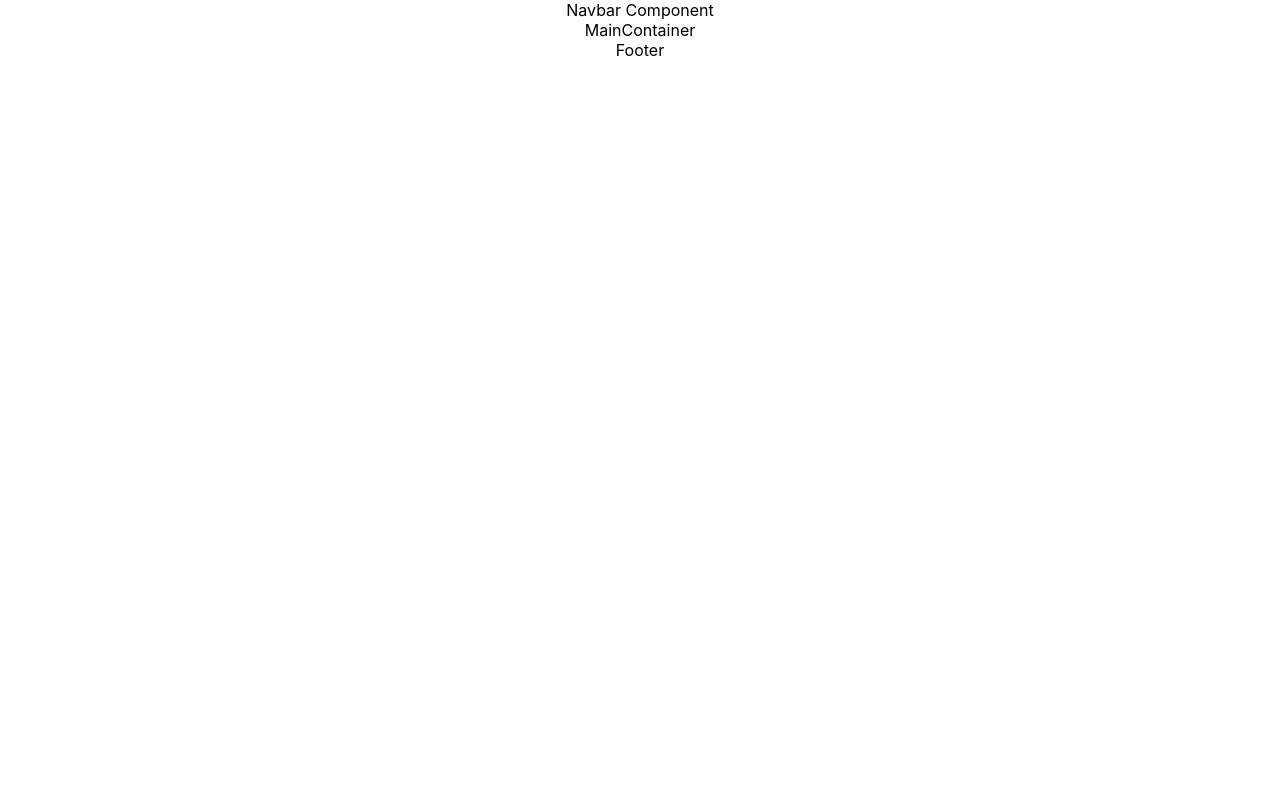
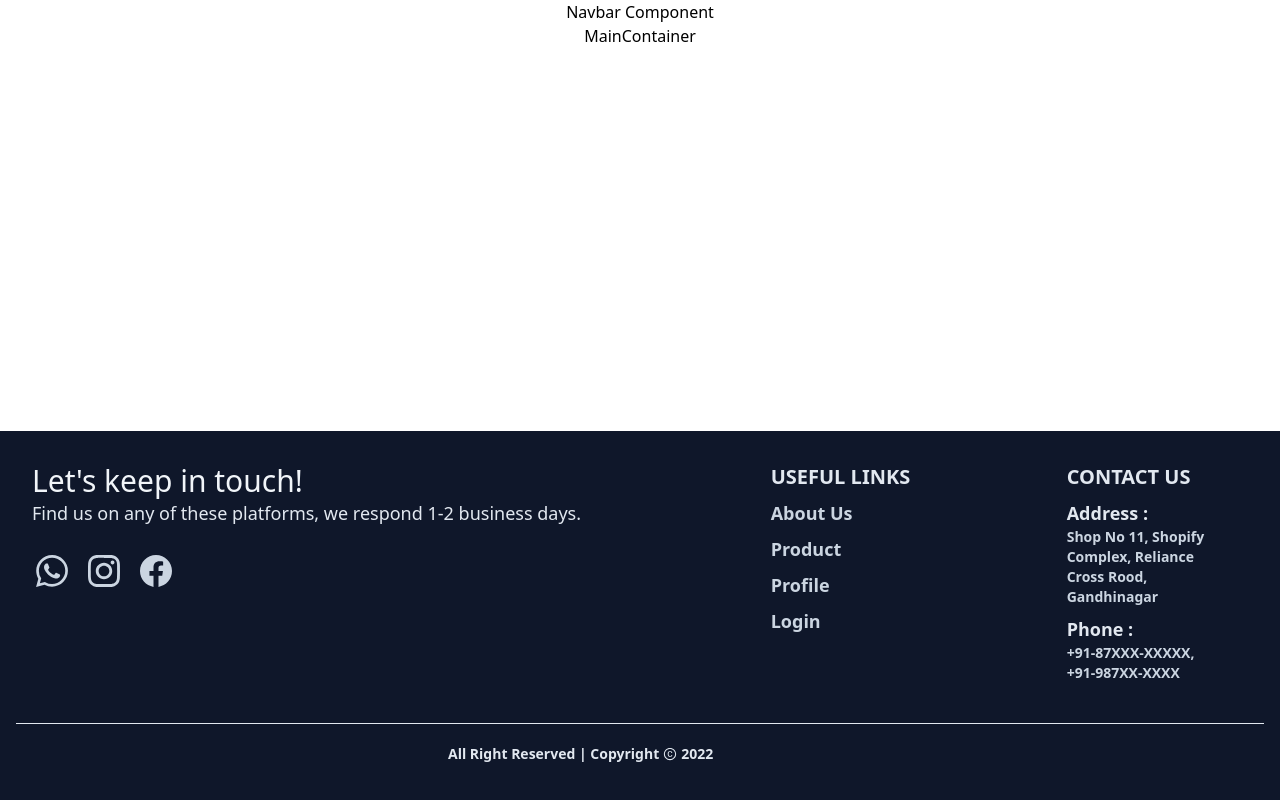
Before and after one commit to MSTC-DA-IICT/Hacktoberfest22-R-for-React, a React (Create React App) app: page / in a window 1280 px wide. Built offline with nearby package versions, Linux system fonts and the light colour scheme.

Commit message:
Classic Footer using  tailwindcss, react-icons

```diff
--- /dev/null
+++ b/postcss.config.js
@@ -0,0 +1,6 @@
+module.exports = {
+  plugins: {
+    tailwindcss: {},
+    autoprefixer: {},
+  },
+}
--- a/src/App.js
+++ b/src/App.js
@@ -10,7 +10,7 @@ import Footer from './Components/Footer';
 
 function App() {
   return (
-    <div className="App">
+    <div className="App flex flex-col h-screen">
 
         <Navbar />
         <MainContainer />
--- a/src/Components/Footer.js
+++ b/src/Components/Footer.js
@@ -1,8 +1,71 @@
 import React from 'react'
+import { AiOutlineCopyrightCircle } from 'react-icons/ai';
+import { SiFacebook, SiInstagram, SiWhatsapp} from 'react-icons/si';
 
 function Footer() {
   return (
-    <div>Footer</div>
+    // <!-- component --
+    <footer class="relative bg-slate-900 py-8">
+      <div class="container mx-auto px-4">
+        <div class="flex flex-wrap text-left lg:text-left">
+          <div class="w-full lg:w-6/12 px-4">
+            <h4 class="text-3xl fonat-semibold text-slate-100">Let's keep in touch!</h4>
+            <h5 class="text-lg mt-0 mb-2 text-slate-200">
+              Find us on any of these platforms, we respond 1-2 business days.
+            </h5>
+            <div class="mt-6 lg:mb-0 mb-6 flex space-x-3 items-center">
+              <a href="/"> <SiWhatsapp class="h-8 w-8 m-1 text-slate-300 hover:text-white" /></a>
+              <a href="/"> <SiInstagram class="h-8 w-8 m-1 text-slate-300 hover:text-white" /></a>
+              <a href="/"> <SiFacebook class="h-8 w-8 m-1 text-slate-300 hover:text-white" /></a>
+            </div>
+          </div>
+          <div class="w-full lg:w-6/12 px-4">
+            <div class="flex flex-wrap items-top mb-6">
+              <div class="w-full lg:w-4/12 lg:px-4 ml-auto">
+                <span class="block uppercase text-slate-200 text-xl font-semibold mb-2">Useful Links</span>
+                <ul class="list-unstyled">
+                  <li>
+                    <a class="text-slate-300 hover:text-white font-semibold block pb-2 text-lg" href="/about">About Us</a>
+                  </li>
+                  <li>
+                    <a class="text-slate-300 hover:text-white font-semibold block pb-2 text-lg" href="/product">Product</a>
+                  </li>
+                  <li>
+                    <a class="text-slate-300 hover:text-white font-semibold block pb-2 text-lg" href="/profile">Profile</a>
+                  </li>
+                  <li>
+                    <a class="text-slate-300 hover:text-white font-semibold block pb-2 text-lg" href="/login">Login</a>
+                  </li>
+                </ul>
+              </div>
+              <div class="w-full lg:w-4/12 lg:px-4 ml-auto">
+                <span class="block uppercase text-slate-200 text-xl font-semibold mb-2">CONTACT US</span>
+                <div>
+                  <span class="text-slate-200 text-lg font-semibold my-2">Address : </span>
+                  <div class="text-slate-300 text-sm font-semibold">
+                    Shop No 11, Shopify Complex, Reliance Cross Rood, Gandhinagar
+                  </div>
+
+                  <span class="block text-slate-200 text-lg font-semibold mt-2">Phone : </span>
+                  <div class="text-slate-300 text-sm font-semibold">
+                    +91-87XXX-XXXXX,<br /> +91-987XX-XXXX
+                  </div>
+                </div>
+              </div>
+            </div>
+          </div>
+        </div>
+        <hr class="my-4 border-slate-200" />
+        <div class="flex flex-wrap items-center md:justify-between justify-center">
+          <div class="w-full md:w-4/12 px-4 mx-auto text-center">
+            <div class="flex items-center space-x-1 text-sm text-slate-200 font-semibold py-1">
+              <span>All Right Reserved | Copyright </span> <AiOutlineCopyrightCircle /> <span id="get-current-year">2022</span>
+
+            </div>
+          </div>
+        </div>
+      </div>
+    </footer>
   )
 }
 
--- a/src/Components/MainContainer.js
+++ b/src/Components/MainContainer.js
@@ -2,7 +2,7 @@ import React from 'react'
 
 function MainContainer() {
   return (
-    <div>MainContainer</div>
+    <div className='flex-grow'>MainContainer</div>
   )
 }
 
--- a/src/index.css
+++ b/src/index.css
@@ -1,4 +1,9 @@
-body {
+@tailwind base;
+@tailwind components;
+@tailwind utilities;
+
+
+/* body {
   margin: 0;
   font-family: -apple-system, BlinkMacSystemFont, 'Segoe UI', 'Roboto', 'Oxygen',
     'Ubuntu', 'Cantarell', 'Fira Sans', 'Droid Sans', 'Helvetica Neue',
@@ -10,4 +15,4 @@ body {
 code {
   font-family: source-code-pro, Menlo, Monaco, Consolas, 'Courier New',
     monospace;
-}
+} */
--- /dev/null
+++ b/tailwind.config.js
@@ -0,0 +1,10 @@
+/** @type {import('tailwindcss').Config} */
+module.exports = {
+  content: [
+    "./src/**/*.{js,jsx,ts,tsx}",
+  ],
+  theme: {
+    extend: {},
+  },
+  plugins: [],
+}
```
Also changed, not shown: package.json (+7 -1 lines), 1 other file (tests, documents, lock files or other folders).
